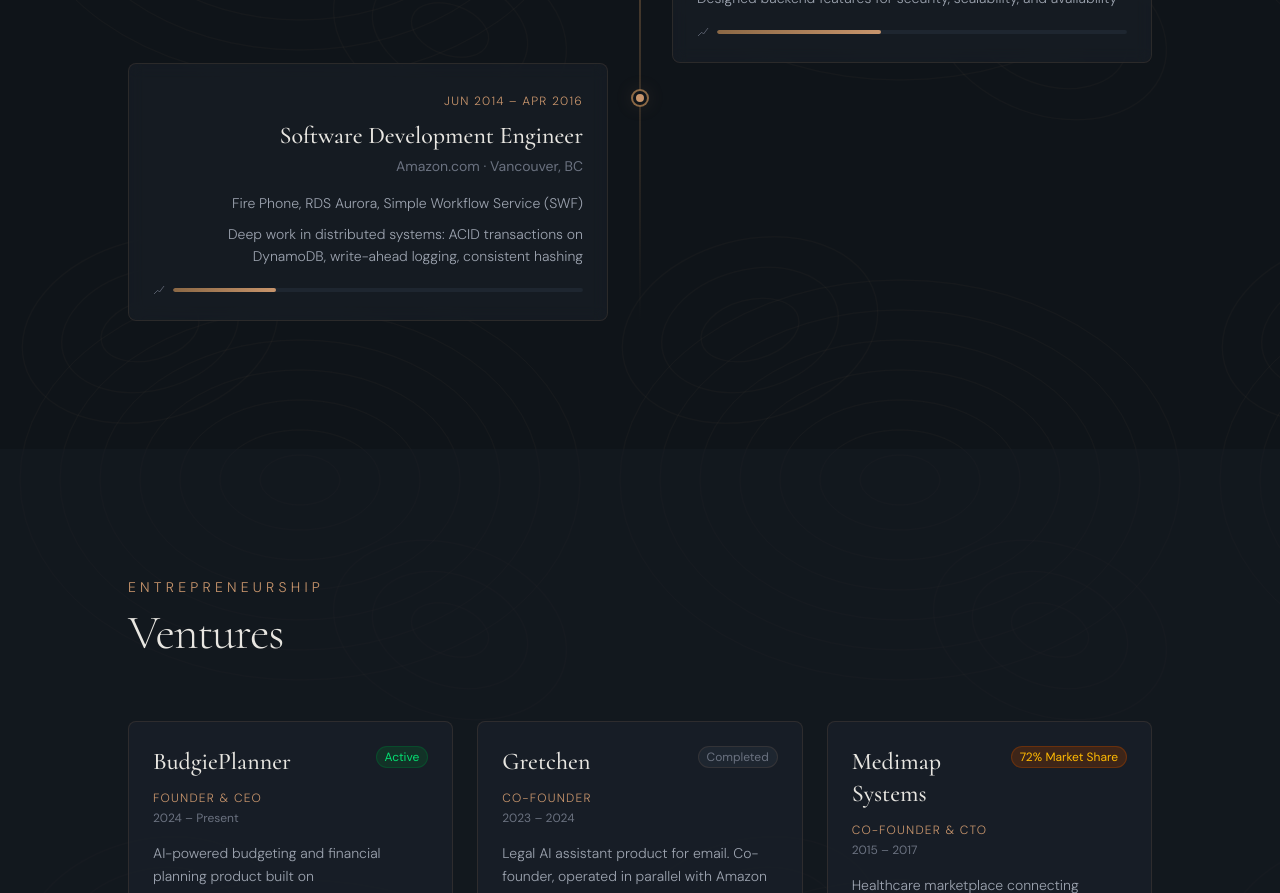
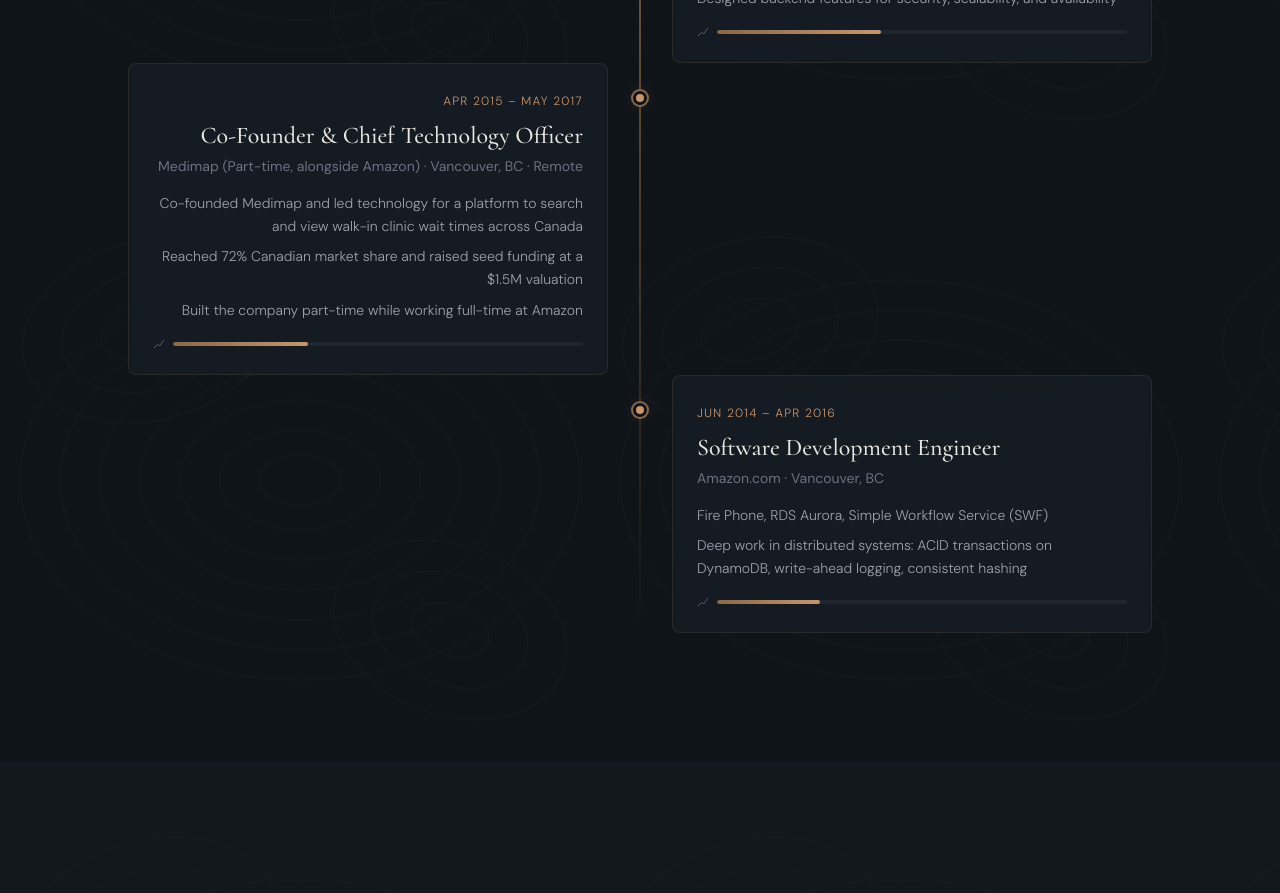
Before and after one commit to JonathanClark11/jonathanlewisclark.com, a Next.js app: page / in a window 1280 px wide. Shown: the part 2220-3113 px from the top of the page. Built offline with nearby package versions, Linux system fonts and the light colour scheme.

Commit message:
Add Medimap to career timeline

```diff
--- a/src/app/page.tsx
+++ b/src/app/page.tsx
@@ -281,6 +281,18 @@ const careerData = [
       "Designed backend features for security, scalability, and availability",
     ],
     elevation: 40,
+  },
+  {
+    title: "Co-Founder & Chief Technology Officer",
+    company: "Medimap (Part-time, alongside Amazon)",
+    location: "Vancouver, BC \u00b7 Remote",
+    period: "Apr 2015 \u2013 May 2017",
+    highlights: [
+      "Co-founded Medimap and led technology for a platform to search and view walk-in clinic wait times across Canada",
+      "Reached 72% Canadian market share and raised seed funding at a $1.5M valuation",
+      "Built the company part-time while working full-time at Amazon",
+    ],
+    elevation: 33,
   },
   {
     title: "Software Development Engineer",
```
